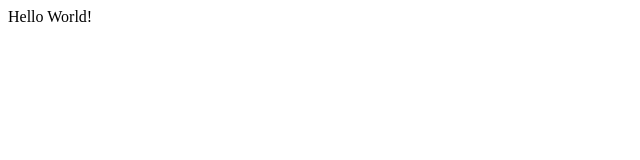
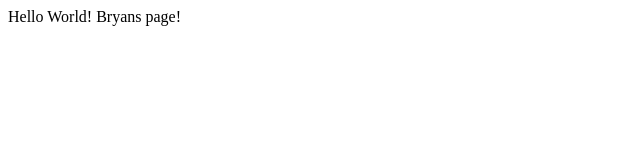
Before and after one commit to Bryanfgy/C339_L12, a plain HTML site: page index.html in a window 1280 px wide. Shown: the whole page, without its empty margins (0-640 px from the left). Drawn offline with Linux system fonts and the light colour scheme.

Commit message:
test file connects to repo

```diff
--- a/index.html
+++ b/index.html
@@ -3,7 +3,7 @@
 <head>
 </head>
 <body>
-    Hello World!
+    Hello World! Bryans page!
 </body>
 
 </html>
```
